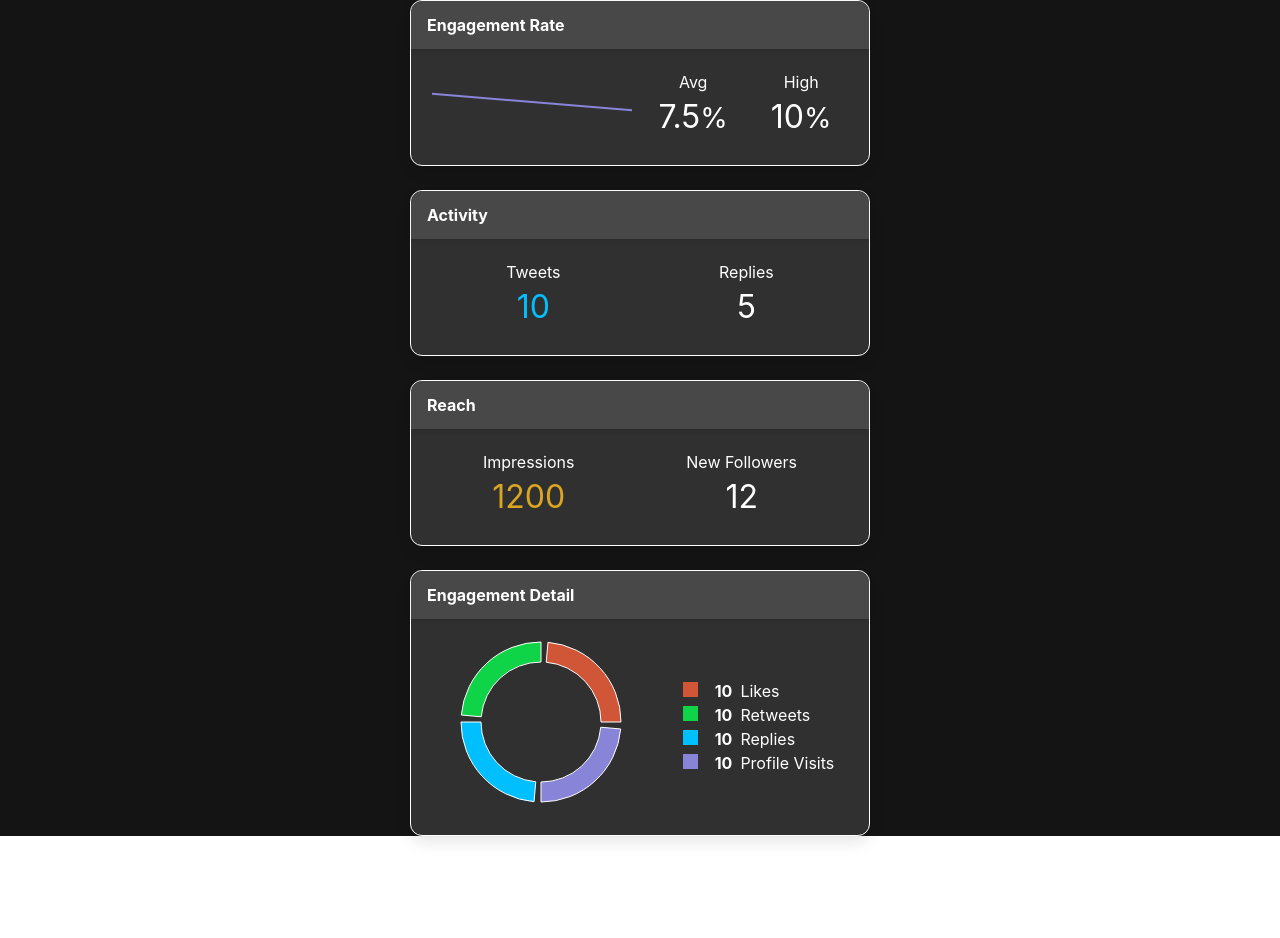
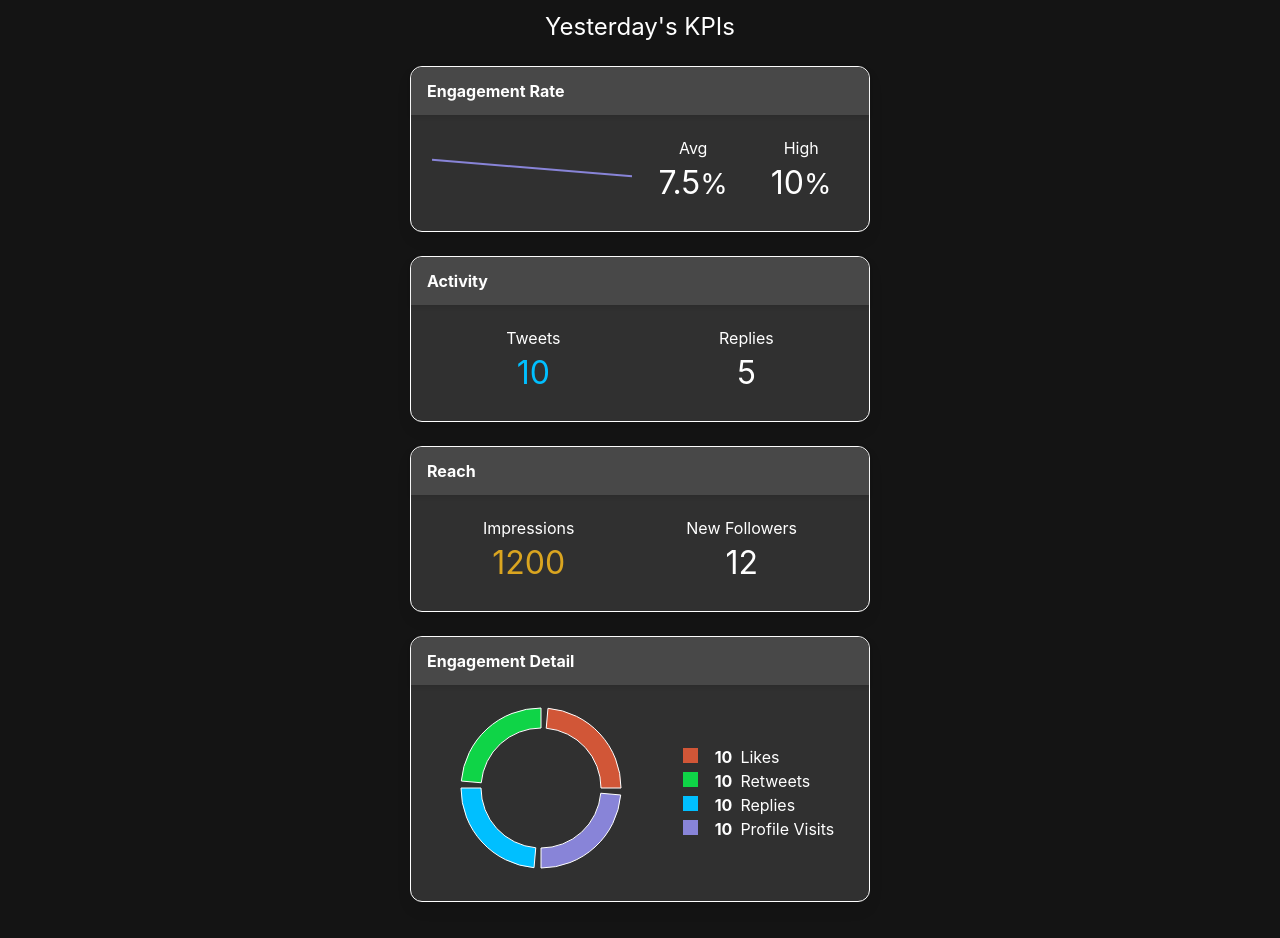
Before and after one commit to SocialQu/Branding, a React (Create React App) app in the folder app/: page / in a window 1280 px wide. Before the commit the page ends 860 px from the top, so only its background shows below. Built offline with nearby package versions, Linux system fonts and the light colour scheme.

Commit message:
Title and column classname on Last Day.

```diff
--- a/app/src/organisms/LastDay.tsx
+++ b/app/src/organisms/LastDay.tsx
@@ -11,9 +11,10 @@ const detailData = [
     { name:'Profile Visits', value: 10 }
 ]
 
-export const LastDay = () => <>
+export const LastDay = () => <div className="column" style={{textAlign:'center'}} >
+    <p className="subtitle is-4" style={{color: 'white'}}> Yesterday's KPIs </p>
     <EngagementRate data={data}/>
     <Activity tweets={10} replies={5}/>
     <Reach impressions={1200} followers={12}/>
     <DetailRing data={detailData} />
-</>
+</div>
```
